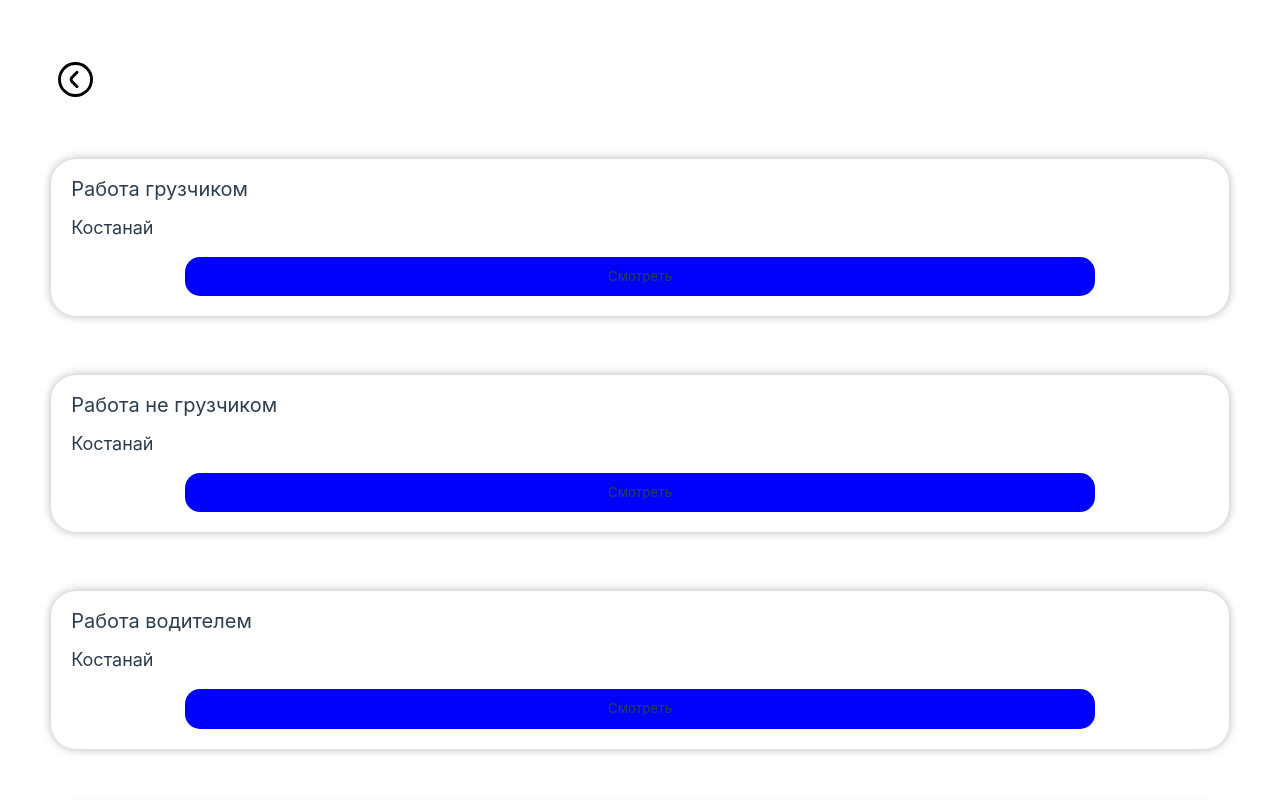
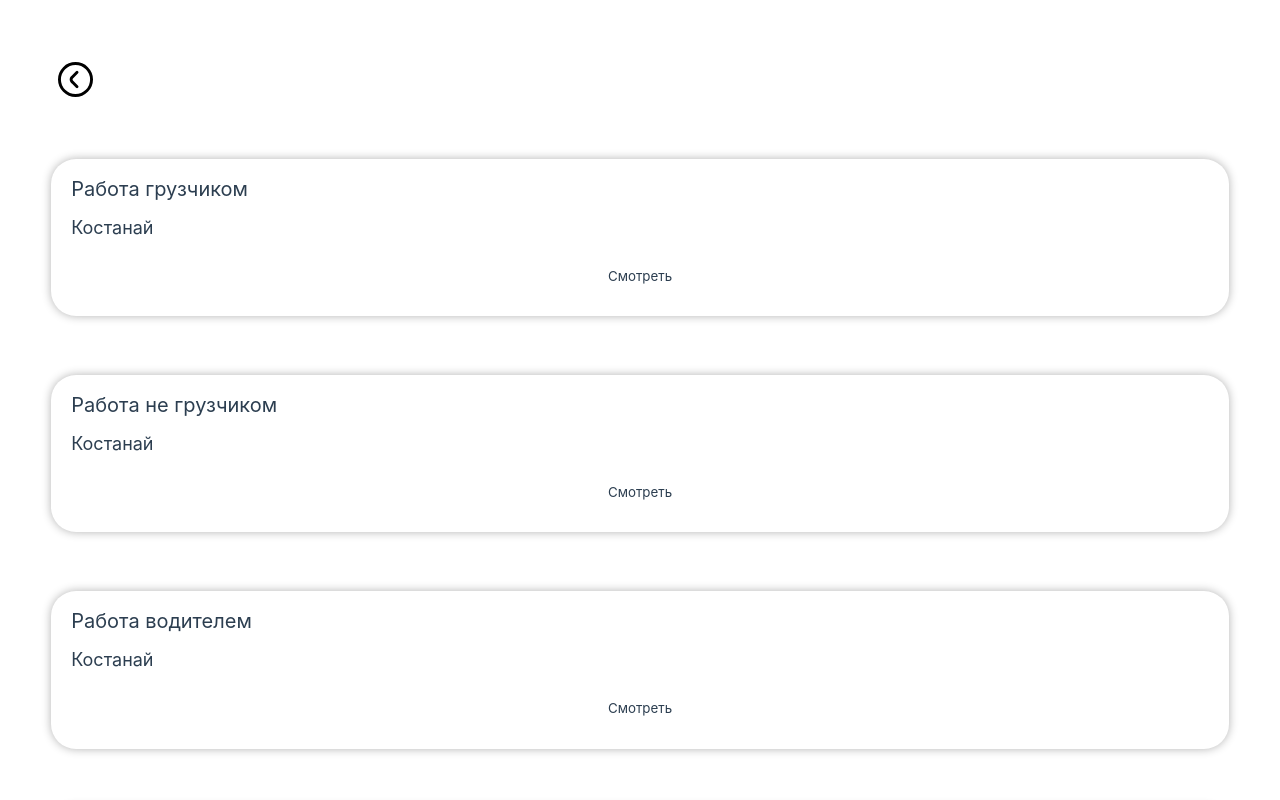
Before and after one commit to Kuanysh-kst/WebAppTelegram, a Vue app: page /search in a window 1280 px wide. Shown: the top 800 px of the page. Built offline with nearby package versions, Linux system fonts and the light colour scheme; no server answers.

Commit message:
added new routing
Signed-off-by: Kuanysh <90975457+Kuanysh-kst@users.noreply.github.com>

```diff
--- a/src/components/profile/ExperienceComponent.vue
+++ b/src/components/profile/ExperienceComponent.vue
@@ -14,5 +14,6 @@
 .exp-text {
     margin-top: 4%;
     width: 100%;
+    color: var(--tg-theme-text-color);
 }
 </style>
--- a/src/components/profile/ProfilePhoto.vue
+++ b/src/components/profile/ProfilePhoto.vue
@@ -8,7 +8,7 @@
 .profile-photo-container {
     position: relative;
     height: 200px;
-    margin-top: 4%;
+    margin-top: 8%;
     margin-bottom: 4%;
 }
 .profile-photo {
--- a/src/components/search/VacancyCard.vue
+++ b/src/components/search/VacancyCard.vue
@@ -2,12 +2,12 @@
     <div>
         <div class="vacancy-card">
             <div class="job card-text">
-                {{vacancy.jobCardText}}
+                {{ vacancy.jobCardText }}
             </div>
             <div class="city card-text">
-                {{vacancy.cityCardText}}
+                {{ vacancy.cityCardText }}
             </div>
-            <div class="check-button">Смотреть</div>
+            <router-link to="/profile" class="check-button">Смотреть</router-link>
         </div>
     </div>
 </template>
@@ -47,8 +47,9 @@ export default {
     padding: 13px 0;
     width: 80%;
     background-color: blue;
-    /* background-color: var(--tg-theme-button-color); */
+    background-color: var(--tg-theme-button-color);
     font-size: 10pt;
     border-radius: 15px;
-    /* color: var(--tg-theme-button-text-color); */
-}</style>
+    color: var(--tg-theme-button-text-color);
+}
+</style>
```
